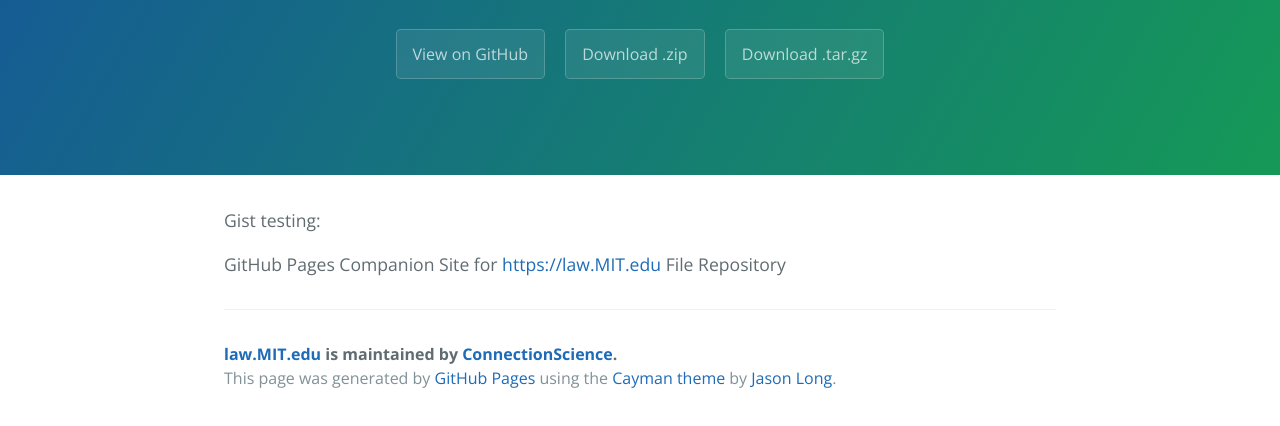
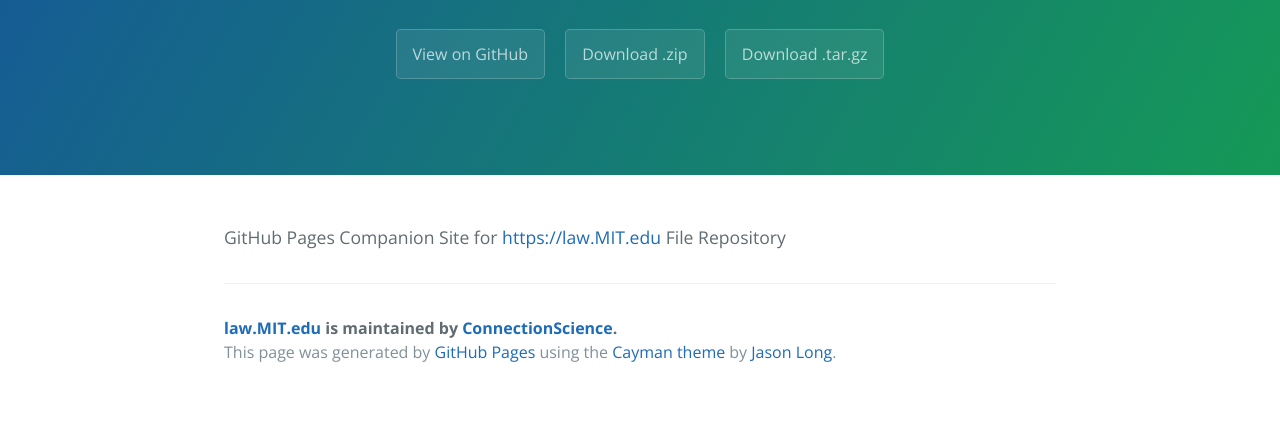
Before and after one commit to ConnectionScience/Law.MIT.edu, a plain HTML site: page index.html in a window 1280 px wide. Shown: the part 208-634 px from the top of the page. Drawn offline with nearby package versions, Linux system fonts and the light colour scheme.

Commit message:
Update index.html

```diff
--- a/index.html
+++ b/index.html
@@ -21,8 +21,6 @@
     <section class="main-content">
       <p>
 
-        Gist testing: <script src="https://gist.github.com/dazzaji/6294b10e9fc8724ac321.js"></script>
-
         </p><p>
         GitHub Pages Companion Site for <a href="https://law.MIT.edu">https://law.MIT.edu</a> File Repository</p>
 
```
